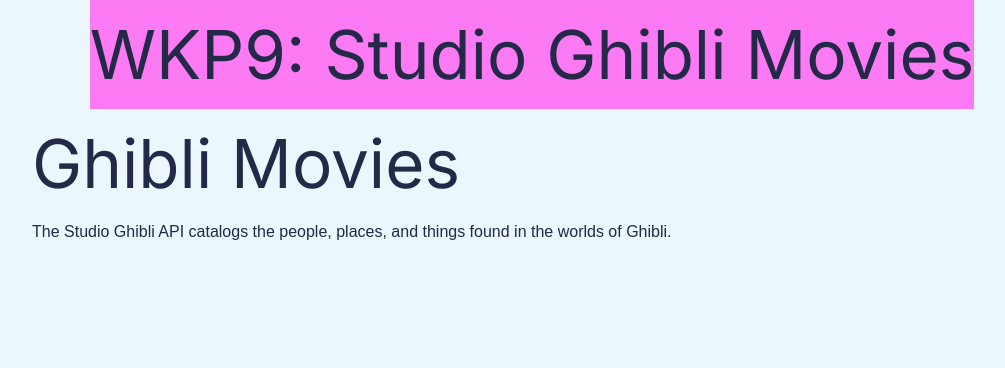
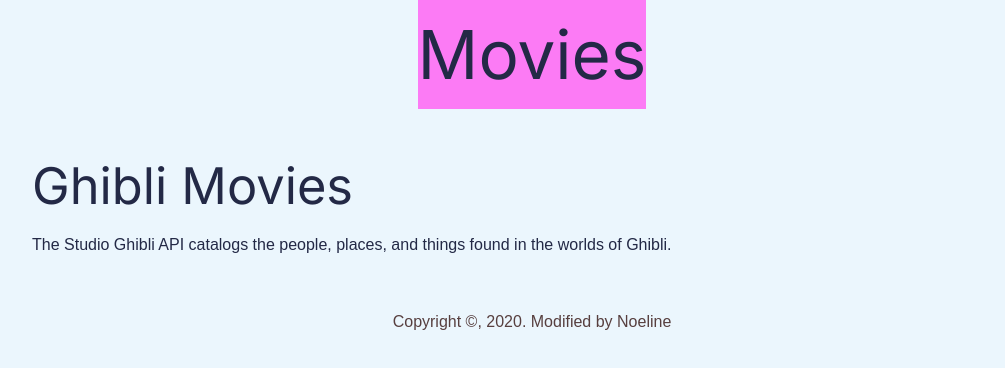
Before and after one commit to vakodrazan/WKP9, a React app: page index.html in a window 1280 px wide. Shown: the whole page, without its empty margins (108-1113 px from the left). Built offline with nearby package versions, Linux system fonts and the light colour scheme.

Commit message:
Add a footer element

```diff
--- a/index.html
+++ b/index.html
@@ -8,13 +8,13 @@
     </head>
     <body>
         <header>
-            <h1>WKP9: Studio Ghibli Movies</h1>
+            <h1>Movies</h1>
         </header>
 
         <main>
             <div class="content">
                 <header>
-                    <h1>Ghibli Movies</h1>
+                    <h2>Ghibli Movies</h2>
                     <p>
                         The Studio Ghibli API catalogs the people, places, and things found in the worlds of
                         Ghibli.
@@ -23,6 +23,9 @@
 
                 <div class="container" id="root"></div>
             </div>
+            <footer class="footer">
+                <p>Copyright &copy;, 2020. Modified by Noeline </p>
+            </footer>
         </main>
 
         <script src="./script.js"></script>
```
